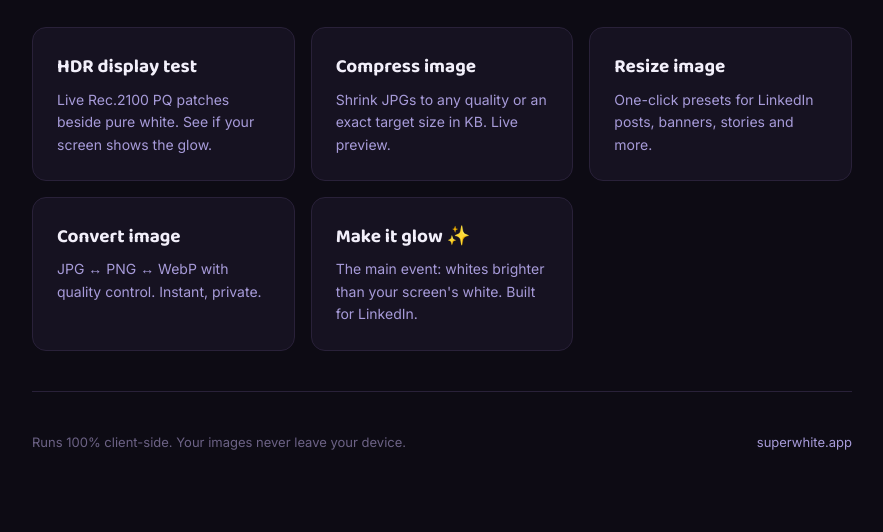
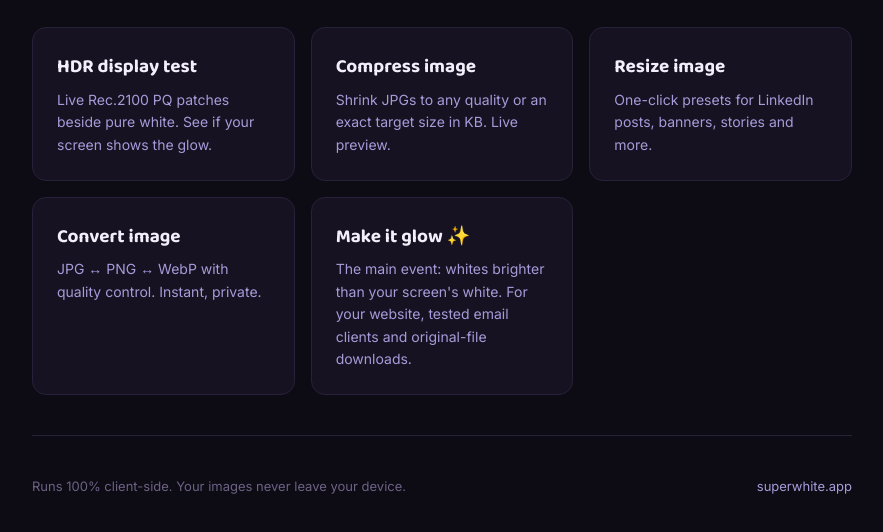
Before and after one commit to nimrodyar/superwhite, a plain HTML site: page tools/index.html in a window 1280 px wide. Shown: the part 214-746 px from the top of the page, without its empty margins (198-1081 px from the left). Drawn offline with Linux system fonts and the light colour scheme.

Commit message:
Correct tools index to point visitors to supported HDR uses

```diff
--- a/tools/index.html
+++ b/tools/index.html
@@ -145,7 +145,7 @@ footer a{color:var(--dim);text-decoration:none}
     <a class="card" href="/tools/compress-image"><h2>Compress image</h2><p>Shrink JPGs to any quality or an exact target size in KB. Live preview.</p></a>
     <a class="card" href="/tools/resize-image"><h2>Resize image</h2><p>One-click presets for LinkedIn posts, banners, stories and more.</p></a>
     <a class="card" href="/tools/convert-image"><h2>Convert image</h2><p>JPG ↔ PNG ↔ WebP with quality control. Instant, private.</p></a>
-    <a class="card" href="/"><h2>Make it glow ✨</h2><p>The main event: whites brighter than your screen's white. Built for LinkedIn.</p></a>
+    <a class="card" href="/"><h2>Make it glow ✨</h2><p>The main event: whites brighter than your screen's white. For your website, tested email clients and original-file downloads.</p></a>
   </div>
   <footer>
     <span>Runs 100% client-side. Your images never leave your device.</span>
```
